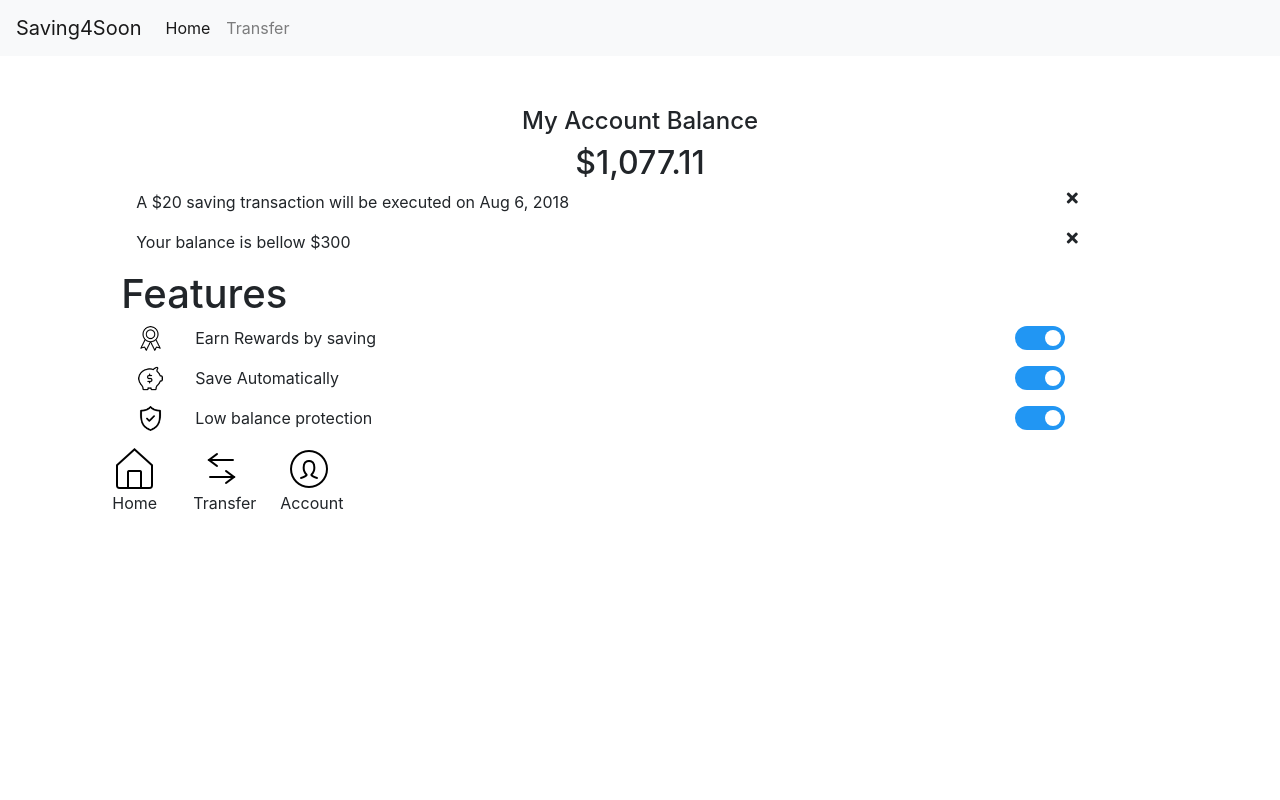
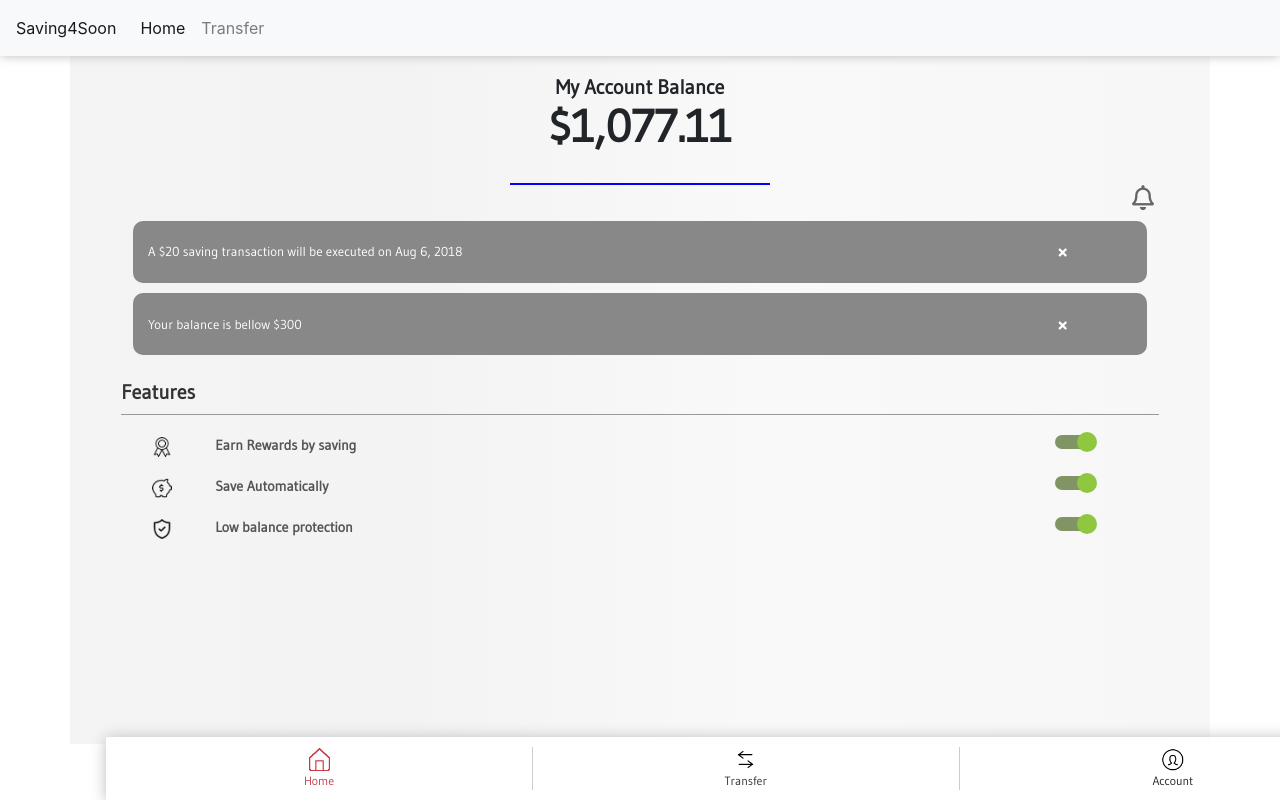
Before and after one commit to fuentevilla/telos-lab, a plain HTML site: page index.html in a window 1280 px wide. Drawn offline with nearby package versions, Linux system fonts and the light colour scheme.

Commit message:
Detalles de estilos en general. Pagina de transactions con lista y detalles. Bottom menu y nav bar detalles

```diff
--- a/assets/style.css
+++ b/assets/style.css
@@ -1,36 +1,136 @@
+@import url('https://fonts.googleapis.com/css?family=Gudea');
+
+
+.navbar-toggler {
+    border-color: rgba(0,0,0,0) !important;
+}
+
+nav {
+    box-shadow: #bbb 0px 0px 10px;
+    position: fixed !important;
+    top: 0;
+    width: 100%;
+    z-index: 2;
+}
+
 body .container {
-    padding: 4%;
+    padding: 55px 4% 4%;
+    min-height: calc(100% - 56px);
+    height: auto;
+    background: #f4f4f4; /* Old browsers */
+    background: -moz-linear-gradient(left, #f4f4f4 0%, #f3f3f3 29%, #f9f9f9 61%, #f7f7f7 100%); /* FF3.6-15 */
+    background: -webkit-linear-gradient(left, #f4f4f4 0%,#f3f3f3 29%,#f9f9f9 61%,#f7f7f7 100%); /* Chrome10-25,Safari5.1-6 */
+    background: linear-gradient(to right, #f4f4f4 0%,#f3f3f3 29%,#f9f9f9 61%,#f7f7f7 100%); /* W3C, IE10+, FF16+, Chrome26+, Opera12+, Safari7+ */
+    filter: progid:DXImageTransform.Microsoft.gradient( startColorstr='#f4f4f4', endColorstr='#f7f7f7',GradientType=1 ); /* IE6-9 */
+    font-family: 'Gudea', sans-serif;
+}
+
+a {
+    color: #333;
+    text-decoration: none;
+}
+
+h1, h2, h3, h4, h5 {
+    font-family: 'Gudea', sans-serif;
+    font-weight: bold;
+}
+
+h4 {
+    font-size: 20px;
+    margin: 20px 0 0px;
+}
+h2 {
+    margin: 0 0 20px;
+    font-size: 45px;
 }
 
 .notification-box {
-    margin: 0 !important;
+    margin: 5px auto !important;
+    background: #888;
+    color: #fff;
+    border-radius: 10px;
+    width: 95% !important;
+    max-width: 95% !important;
+    padding: 2% 0;
+}
+
+.notification-box p {
+    margin: 0;
+    font-size: 13px;
+}
+.notification-box i {
+    margin-top: 5px;
+    font-size: 12px;
 }
 
 .close-box {
     display: none !important;
 }
 
+.features h1 {
+    border-bottom: 1px solid #999;
+    font-size: 20px;
+    margin-bottom: 15px;
+    padding-bottom: 10px;
+    color: #333;
+    margin-top: 20px;
+}
+
 .feature-row {
     margin: 0;
+    padding: 5px 12px;
+}
+
+.feature-row img {
+    width: 20px;
+    margin-top: 2px;
+}
+
+.feature-row .col-1, .feature-row .col-9, .feature-row .col-2 {
     padding: 0;
 }
 
-.feature-row img {
-    width: 25px;
+.feature-row .col-9 p {
+    margin: 0 0 10px 10px;
+    font-weight: bold;
+    color: #555;
+    font-size: 14px;
 }
 
-.feature-row .col-1, .feature-row .col-8, .feature-row .col-3 {
-    padding: 0;
+.bottom-menu {
+    width: 100%;
+    padding: 10px 0;
+    margin: 0;
+    position: fixed;
+    bottom: 0;
+    background: rgba(266,266,266,.85);
+    box-shadow: 0px 1px 14px #bbb;
+}
+.bottom-menu img {
+    max-width: 25px;
+}
+.bottom-menu p {
+    margin: 0;
+    font-size: 12px;
+}
+.bottom-menu .col-4 {
+    border-right: 1px solid #ccc;
+}
+.bottom-menu .col-4:last-child {
+    border-right: none;
 }
 
+.bottom-menu .col-4.active p{
+    color: #c83b45;
+}
 
 
 /* Switch details */
 .switch {
     position: relative;
     display: inline-block;
-    width: 50px;
-    height: 24px;
+    width: 40px;
+    height: 14px;
   }
 
   .switch input {
@@ -54,21 +154,25 @@ body .container {
   .slider:before {
     position: absolute;
     content: "";
-    height: 16px;
-    width: 16px;
-    left: 4px;
-    bottom: 4px;
-    background-color: white;
+    height: 20px;
+    width: 20px;
+    left: -4px;
+    bottom: -3px;
+    background-color: #999;
     -webkit-transition: .4s;
     transition: .4s;
   }
 
   input:checked + .slider {
-    background-color: #2196F3;
+    background-color: #819466;
+  }
+
+  input:checked + .slider:before {
+    background-color: #90c741;
   }
 
   input:focus + .slider {
-    box-shadow: 0 0 1px #2196F3;
+    box-shadow: 0 0 1px #819466;
   }
 
   input:checked + .slider:before {
@@ -85,3 +189,79 @@ body .container {
   .slider.round:before {
     border-radius: 50%;
   }
+
+
+  .notification-bell i {
+    position: absolute;
+    top: -30px;
+    font-size: 25px;
+    right: 20px;
+    color: #666;
+  }
+
+  .result .blue-line {
+    width: 25%;
+    border-bottom: 2px solid blue;
+    text-align: center;
+    margin: 30px auto 30px;
+  }
+
+  .transaction-list {
+    margin: 15px 10px 50px;
+  }
+
+  .transaction-box {
+    margin: 0 auto 15px;
+    padding: 10px;
+    border-radius: 15px;
+    background: #fff;
+    border: 1px solid #eee;
+  }
+
+  .transaction-box .col-1, .transaction-box .col-3, .transaction-box .col-8, .transaction-box .col-9 {
+      padding: 0;
+  }
+
+  .transaction-box img {
+    width: 20px;
+    opacity: .4;
+  }
+
+  .transaction-box h5 {
+    font-size: 16px;
+    color: #999;
+    margin: 0 0 0 5px;
+  }
+
+  .transaction-box .col-3 span {
+    font-size: 12px;
+  }
+
+  .transaction-box p {
+    margin: 0;
+    font-size: 16px;
+    margin-top: 5px;
+    color: #888;
+    margin-left: 5px;
+  }
+
+  .transaction-box .final-detail {
+    text-align: center;
+  }
+  .transaction-box .final-detail span {
+      font-size: 14px;
+  }
+  .transaction-box .final-detail i {
+    font-size: 15px;
+    margin: 0 0 0 4px;
+  }
+  .transaction-box .final-detail.red i, .transaction-box .final-detail.red span {
+      color: #c83b45;
+  }
+  .transaction-box .final-detail.green i, .transaction-box .final-detail.green span {
+    color: #3bc86a;
+}
+.transaction-box .final-detail span{
+    font-size: 22px;
+    font-weight: bold;
+}
--- a/index.html
+++ b/index.html
@@ -12,7 +12,7 @@
 
 <body>
     <nav class="navbar navbar-expand-lg navbar-light bg-light">
-      <a class="navbar-brand" href="#">Saving4Soon</a>
+      <a class="navbar-brand" href="#" style="font-size: 16px;">Saving4Soon</a>
       <button class="navbar-toggler" type="button" data-toggle="collapse" data-target="#navbarSupportedContent" aria-controls="navbarSupportedContent" aria-expanded="false" aria-label="Toggle navigation">
         <span class="navbar-toggler-icon"></span>
       </button>
@@ -20,10 +20,10 @@
       <div class="collapse navbar-collapse" id="navbarSupportedContent">
         <ul class="navbar-nav mr-auto">
           <li class="nav-item active">
-            <a class="nav-link" href="#">Home</span></a>
+              <a class="nav-link" href="index.html">Home</span></a>
             </li>
             <li class="nav-item">
-            <a class="nav-link" href="#">Transfer</a>
+              <a class="nav-link" href="transfer.html">Transfer</a>
             </li>
         </ul>
       </div>
@@ -39,6 +39,11 @@
 
       <div class="col-12 text-center result">
         <h2>$1,077.11</h2>
+        <div class="blue-line"></div>
+      </div>
+
+      <div class="col-12 notification-bell">
+        <i class="far fa-bell"></i>
       </div>
 
       <div class="col-12 row left-center notification-box" id="notificationBoxOne">
@@ -69,10 +74,10 @@
         <div class="col-1 text-center">
           <img src="assets/img/reward.png">
         </div>
-        <div class="col-8">
+        <div class="col-9">
           <p>Earn Rewards by saving</p>
         </div>
-        <div class="col-3 text-center">
+        <div class="col-2 text-center">
             <label class="switch">
               <input type="checkbox" checked>
               <span class="slider round"></span>
@@ -84,10 +89,10 @@
         <div class="col-1 text-center">
           <img src="assets/img/piggy-settings.png">
         </div>
-        <div class="col-8">
+        <div class="col-9">
           <p>Save Automatically</p>
         </div>
-        <div class="col-3 text-center">
+        <div class="col-2 text-center">
             <label class="switch">
               <input type="checkbox" checked>
               <span class="slider round"></span>
@@ -99,10 +104,10 @@
         <div class="col-1 text-center">
           <img src="assets/img/protection.png">
         </div>
-        <div class="col-8">
+        <div class="col-9">
           <p>Low balance protection</p>
         </div>
-        <div class="col-3 text-center">
+        <div class="col-2 text-center">
             <label class="switch">
               <input type="checkbox" checked>
               <span class="slider round"></span>
@@ -111,13 +116,17 @@
       </div>
 
       <div class="bottom-menu row">
-        <div class="col-4 text-center">
-          <img src="assets/img/home.png">
+        <div class="col-4 text-center active">
+            <a href="index.html">
+                <img src="assets/img/home_active.png">
                 <p>Home</p>
+            </a>
         </div>
         <div class="col-4 text-center">
+            <a href="transfer.html">
                 <img src="assets/img/transfer.png">
                 <p>Transfer</p>
+            </a>
         </div>
         <div class="col-4 text-center">
           <img src="assets/img/user.png">
```
Also changed, not shown: transfer.html (added, +180 -0 lines), assets/img/Dashboard.png, assets/img/home_active.png (added), assets/img/transfer_active.png (added). Lines whose indentation alone changed are shown as unchanged.
